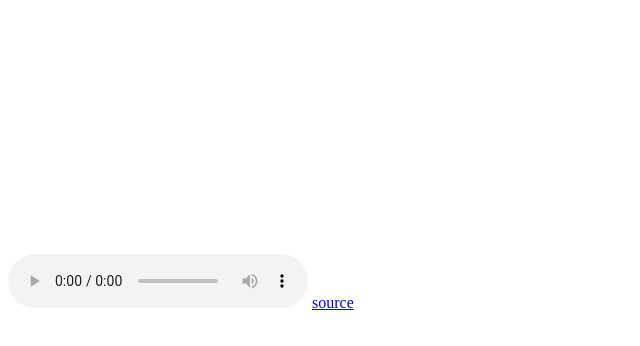
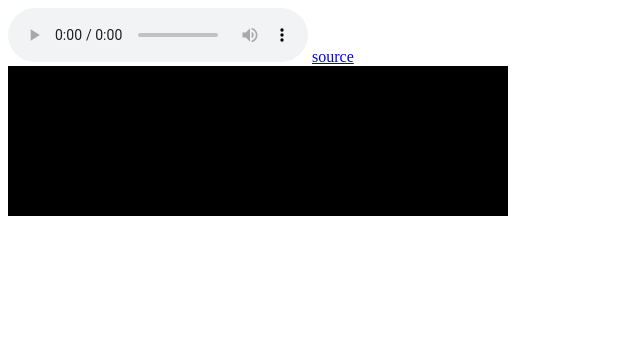
Before and after one commit to hckr/speaker-recognition, a plain HTML site: page index.html in a window 1280 px wide. Shown: the whole page, without its empty margins (0-640 px from the left). Drawn offline with Linux system fonts and the light colour scheme.

Commit message:
Simple audio frequency visualization

```diff
--- a/index.html
+++ b/index.html
@@ -4,12 +4,19 @@
     <meta charset="UTF-8" />
     <meta name="viewport" content="width=device-width, initial-scale=1.0" />
     <title>Speaker recognition</title>
+
+    <style>
+      canvas {
+        display: block;
+      }
+    </style>
   </head>
+
   <body>
     <audio id="player" src="rurkowce.m4a" controls></audio>
     <a href="https://www.youtube.com/watch?v=D5zealjVsIk">source</a>
 
-    <canvas width="800" height="300"></canvas>
+    <canvas width="500" height="150"></canvas>
 
     <script>
       const player = document.querySelector('#player');
@@ -23,9 +30,37 @@
       const bufferLength = analyser.frequencyBinCount;
       const analyserOutput = new Uint8Array(bufferLength);
 
+      const canvas = document.querySelector('canvas');
+
+      canvas.onclick = () => (player.paused ? player.play() : player.pause());
+
+      const canvasCtx = canvas.getContext('2d');
+
       function draw() {
+        // based on https://github.com/mdn/voice-change-o-matic/blob/gh-pages/scripts/app.js#L197
+
         analyser.getByteFrequencyData(analyserOutput);
-        console.log(analyserOutput);
+
+        canvasCtx.fillStyle = 'rgb(0, 0, 0)';
+        canvasCtx.fillRect(0, 0, canvas.width, canvas.height);
+
+        var barWidth = (canvas.width / bufferLength) * 2.5;
+        var barHeight;
+        var x = 0;
+
+        for (var i = 0; i < bufferLength; i++) {
+          barHeight = analyserOutput[i];
+
+          canvasCtx.fillStyle = 'rgb(' + (barHeight + 100) + ',50,50)';
+          canvasCtx.fillRect(
+            x,
+            canvas.height - barHeight / 2,
+            barWidth,
+            barHeight / 2
+          );
+
+          x += barWidth + 1;
+        }
         requestAnimationFrame(draw);
       }
 
```
Also changed, not shown: 1 other file.
